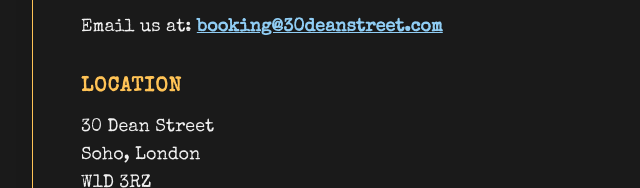
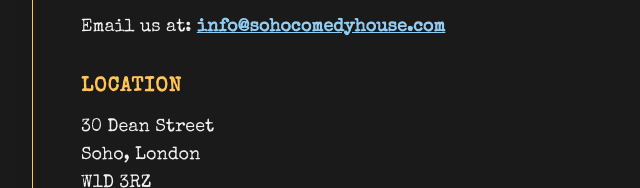
Before and after one commit to maurya-ayush/sohocomedyhouse, a plain HTML site: page index.html in a window 1280 px wide. Shown: the part 553-741 px from the top of the page, 272-912 px from the left. Drawn offline with nearby package versions, Linux system fonts and the light colour scheme.

Commit message:
Updated the Contact Mail

```diff
--- a/index.html
+++ b/index.html
@@ -92,8 +92,8 @@
 
         <p class="text-base md:text-lg text-soho-text-light leading-relaxed mb-4">
             Email us at:
-            <a href="mailto:booking@30deanstreet.com" class="font-bold text-soho-light-blue underline hover:text-white">
-                booking@30deanstreet.com
+            <a href="mailto:info@sohocomedyhouse.com" class="font-bold text-soho-light-blue underline hover:text-white">
+                info@sohocomedyhouse.com
             </a>
         </p>
 
```
